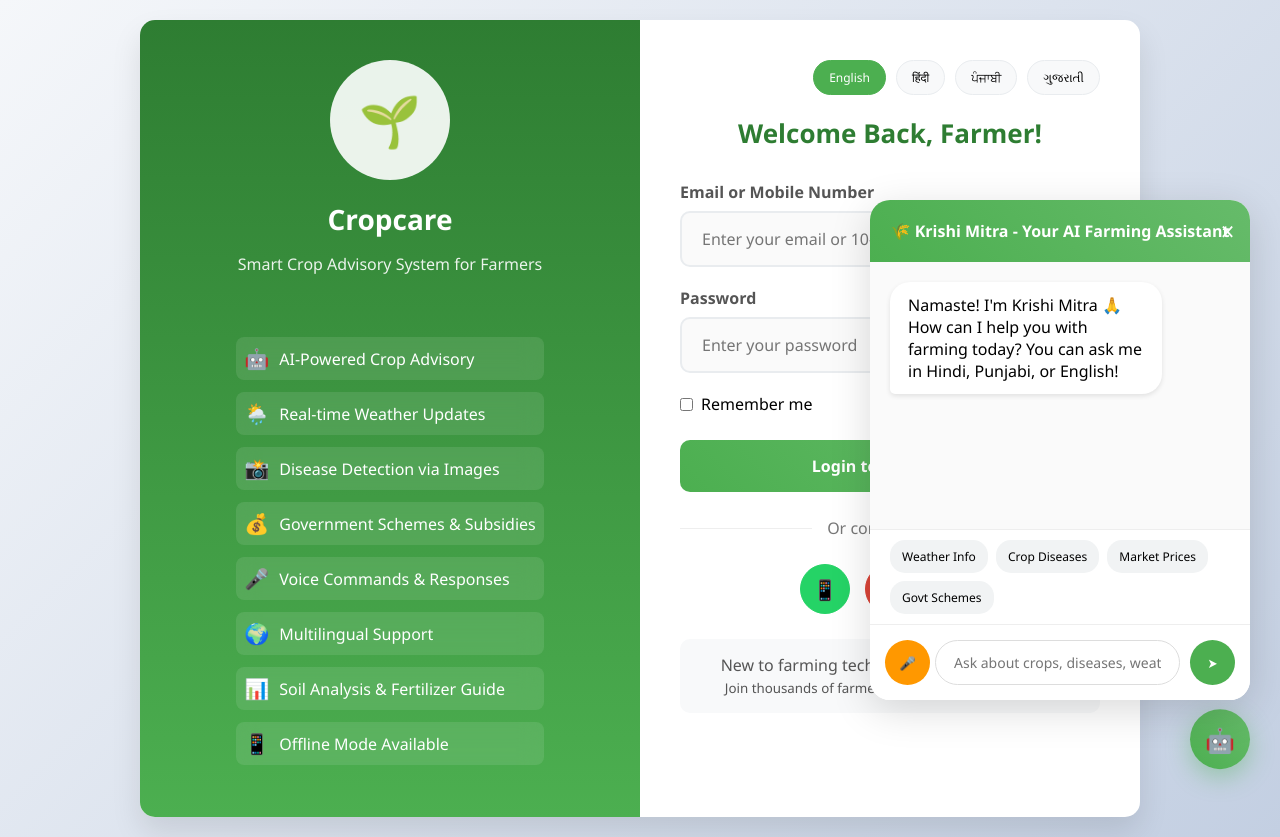
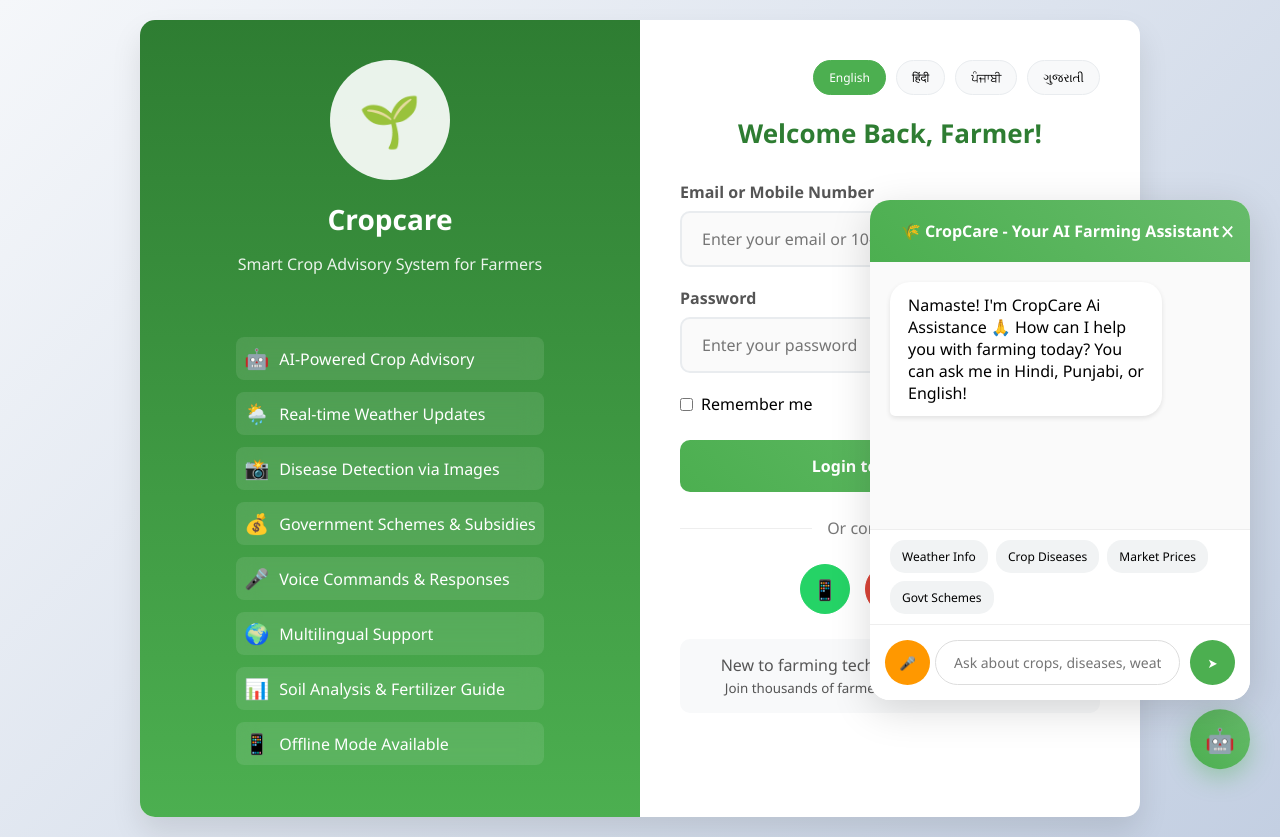
Before and after one commit to DarkCoder26/CropCare, a plain HTML site: page index.html in a window 1280 px wide. Both pictures are taken after a click on the element "Chat with Krishi Mitra". Drawn offline with Linux system fonts and the light colour scheme.

Commit message:
Update index.html

```diff
--- a/index.html
+++ b/index.html
@@ -619,13 +619,13 @@
 
     <div class="chatbot-container">
         <div class="chatbot-header">
-            🌾 Krishi Mitra - Your AI Farming Assistant
+            🌾 CropCare - Your AI Farming Assistant
             <button class="chatbot-close">✕</button>
         </div>
         <div class="chatbot-messages">
             <div class="message bot-message">
                 <div class="message-content">
-                    Namaste! I'm Krishi Mitra 🙏 How can I help you with farming today? You can ask me in Hindi, Punjabi, or English!
+                    Namaste! I'm CropCare Ai Assistance 🙏 How can I help you with farming today? You can ask me in Hindi, Punjabi, or English!
                 </div>
             </div>
         </div>
```
